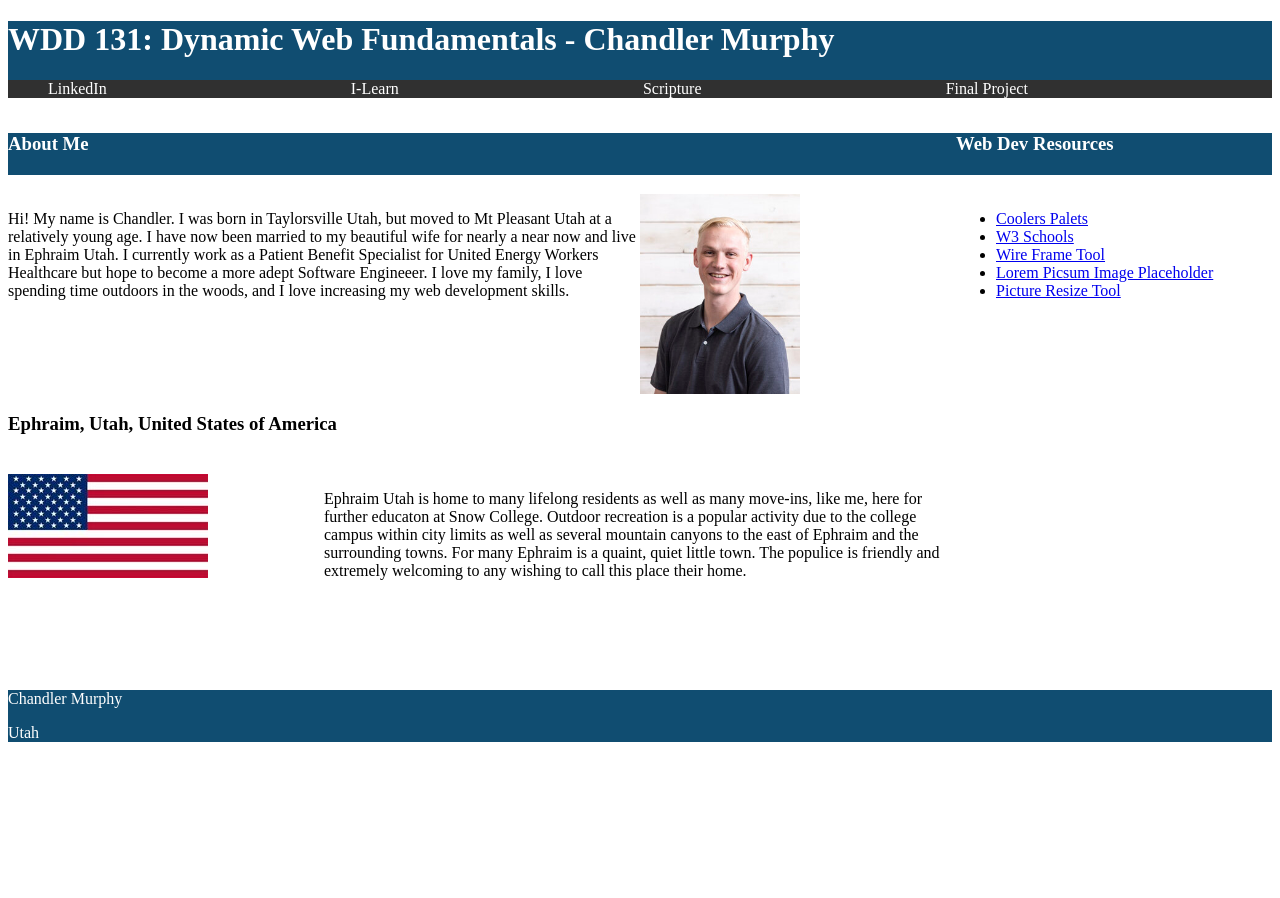
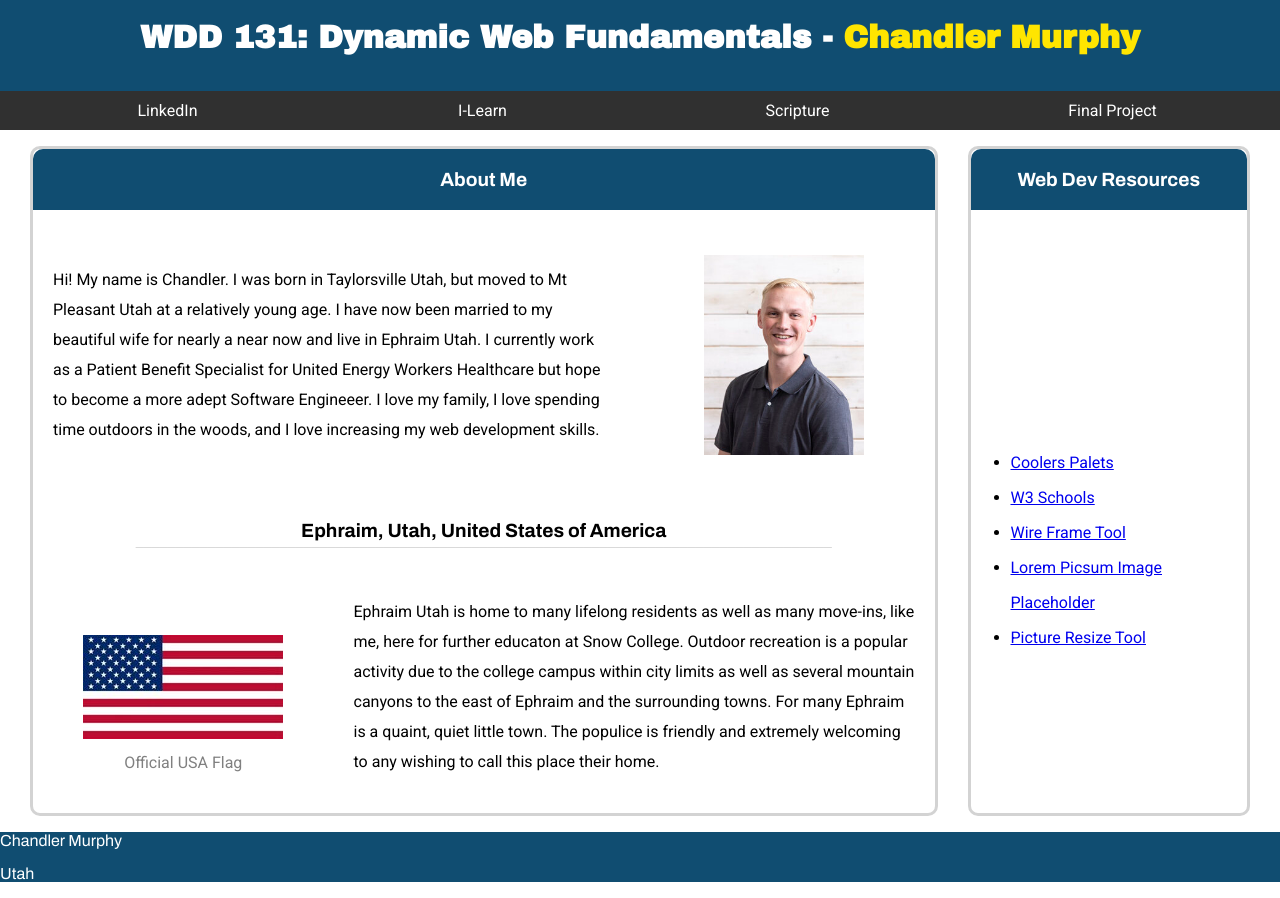
Before and after one commit to ChandlerMurphy/wdd131, a plain HTML site: page index.html in a window 1280 px wide. Before the commit the page ends 800 px from the top, so only its background shows below. Drawn offline with Linux system fonts and the light colour scheme.

Commit message:
Wrapped up CSS

```diff
--- a/index.html
+++ b/index.html
@@ -10,7 +10,7 @@
 </head>
 <body>
     <header>
-        <h1>WDD 131: Dynamic Web Fundamentals - Chandler Murphy</h1>
+        <h1>WDD 131: Dynamic Web Fundamentals - <span id="yellow-name">Chandler Murphy</span></h1>
         <nav>
             <ul class="navigation">
                 <li><a href="https://www.linkedin.com/in/chandler-murphy/" title="LinkedIn">LinkedIn</a></li>
@@ -28,7 +28,9 @@
             </p>
             <img id="profile-pic" src="images/chan_profile.jpeg" alt="Chandler Profile Image">
             <h3 id="residence-title">Ephraim, Utah, United States of America</h2>
-            <img src="images/usa_flag.jpeg" alt="USA Flag">
+            <p id="residence-title-underline">_______________________________________________________________________________________</p>
+            <img id="us-flag" src="images/usa_flag.jpeg" alt="USA Flag">
+            <p id="flag-text">Official USA Flag</p>
             <p id="residence-para">Ephraim Utah is home to many lifelong residents as well as many move-ins, like me, here for further educaton at Snow College. Outdoor recreation is a popular activity due to the college campus within city limits as well as several mountain canyons to the east of Ephraim and the surrounding towns. For many Ephraim is a quaint, quiet little town. The populice is friendly and extremely welcoming to any wishing to call this place their home.</p>
         </section>
         <section id="right-card" class="card">
--- a/styles/base.css
+++ b/styles/base.css
@@ -1,15 +1,36 @@
+@import url('https://fonts.googleapis.com/css2?family=Archivo+Black&family=Archivo:ital,wght@0,100..900;1,100..900&family=Roboto:ital,wght@0,100;0,300;0,400;0,500;0,700;0,900;1,100;1,300;1,400;1,500;1,700;1,900&display=swap');
+
 /* Everything in the header section vvv */
 
 header {
     background-color: #104D71;
     color: white;
+    text-align: center;
+}
+
+header, body {
+    margin: 0;
+    padding: 0;
+}
+
+header h1 {
+    font-family: Archivo Black;
+    background-color: #104D71;
+    padding: 20px;
+    margin: 0;
+}
+
+#yellow-name {
+    color: #FFE500;
 }
 
 .navigation {
     background-color: #303030;
     color: white;
+    font-family: Roboto;
     list-style: none;
     display: flex;
+    padding: 10px;
 }
 
 .navigation a:link, .navigation a:visited {
@@ -18,14 +39,12 @@ header {
 }
 
 .navigation li {
-    flex: 1 1 auto;
+    flex: 1 1 100%;
 }
 
-.naviagation a {
-    display: block;
-    color: white;
-    padding: 0.75rem;
-    text-align: center;
+.navigation a:hover {
+    text-decoration: underline;
+    text-underline-offset: 0.3em;
 }
 
 /* Everything in the main section */
@@ -34,11 +53,18 @@ main {
     display: grid;
     /* First part is the rows, second is the columns */
     grid-template: repeat(4, 1fr) / 3fr 1fr;
+    grid-gap: 30px;
+    max-width: 1300px;
+    margin: 0 auto;
 }
 
 .card h3 {
     background-color: #104D71;
     color: white;
+    font-family: Archivo;
+    font-size: larger;
+    text-align: center;
+    padding-top: 20px;
 }
 
 #right-card {
@@ -46,11 +72,27 @@ main {
     display: grid;
     /* First part is the rows, second is the columns */
     grid-template: 80px 1fr / 1fr;
+    margin-right: 30px;
+    border-style: solid;
+    border-color: lightgray;
+    border-radius: 10px;
 }
 
 #right-card h3 {
     grid-row: 1 / 2;
     grid-column: 1 / 2;
+    border-top-right-radius: 10px;
+    border-top-left-radius: 10px;
+    margin-top: 0;
+}
+
+#right-card li {
+    font-family: Roboto;
+    line-height: 35px;
+}
+
+#right-card ul {
+    padding-top: 200px;
 }
 
 #left-card {
@@ -59,16 +101,26 @@ main {
     display: grid;
     /* First part is the rows, second is the columns */
     grid-template: 80px 2fr 80px 2fr / repeat(3, 1fr);
+    margin-left: 30px;
+    border-style: solid;
+    border-color: lightgray;
+    border-radius: 10px;
 }
 
 #about-me-title {
     grid-row: 1 / 2;
     grid-column: 1 / 4;
+    border-top-right-radius: 10px;
+    border-top-left-radius: 10px;
+    margin-top: 0;
 }
 
 #me-para {
     grid-row: 2 / 3;
     grid-column: 1 / 3;
+    font-family: Roboto;
+    padding: 20px;
+    line-height: 30px;
 }
 
 #profile-pic {
@@ -76,6 +128,7 @@ main {
     grid-column: 3 / 4;
     height: 200px;
     width: auto;
+    margin: auto;
 }
 
 #residence-title {
@@ -83,16 +136,39 @@ main {
     grid-column: 1 / 4;
     background-color: white;
     color: black;
+    /* text-decoration: underline;
+    text-underline-offset: 0.5em; */
+}
+
+#residence-title-underline {
+    grid-row: 3 / 4;
+    grid-column: 1 / 4;
+    text-align: center;
+    color: lightgray;
+    padding-top: 35px;
 }
 
 #us-flag {
     grid-row: 4 / 5;
     grid-column: 1 / 2;
+    margin: auto;
+}
+
+#flag-text {
+    grid-row: 4 / 5;
+    grid-column: 1 / 2;
+    margin: auto;
+    padding-top: 150px;
+    color: gray;
+    font-family: Roboto;
 }
 
 #residence-para {
     grid-row: 4 / 5;
     grid-column: 2 / 4;
+    font-family: Roboto;
+    padding: 20px;
+    line-height: 30px;
 }
 
 /* Everything in the footer section */
@@ -100,4 +176,5 @@ main {
 footer {
     background-color: #104D71;
     color: white;
+    font-family: Archivo;
 }
```
